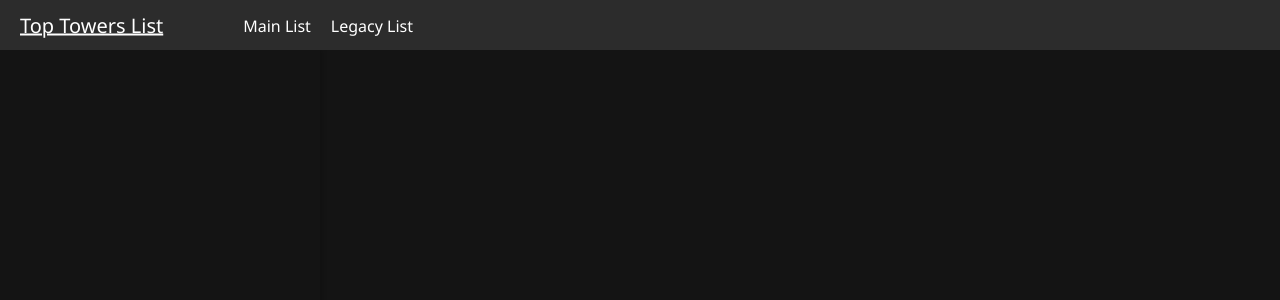
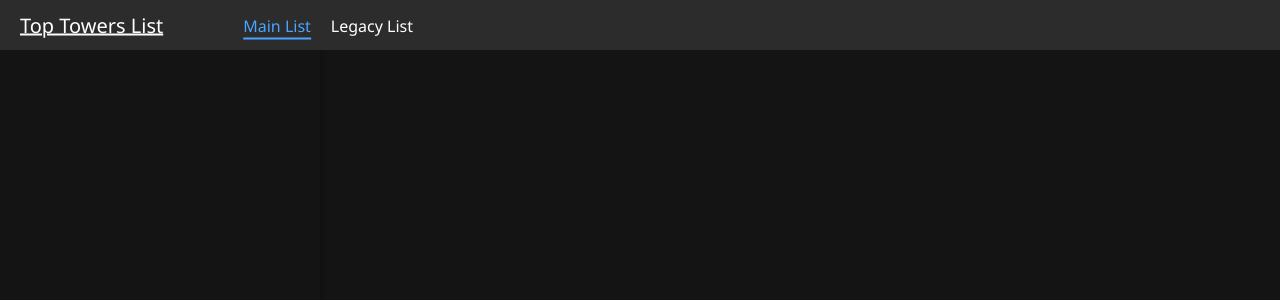
Before and after one commit to TheHaloDeveloper/TopTowersCommunity, a Flask app: page / in a window 1280 px wide. Shown: the top 300 px of the page. Run offline with Flask 3, Linux system fonts and the light colour scheme.

Commit message:
page hover animations and selection indicator

```diff
--- a/static/main.js
+++ b/static/main.js
@@ -56,3 +56,10 @@ for (let tower of data) {
         </div>
     `;
 }
+
+document.querySelectorAll('#navbar-pages div').forEach(el => {
+    el.addEventListener('click', () => {
+        document.querySelectorAll('#navbar-pages div').forEach(d => d.classList.remove('active'));
+        el.classList.add('active');
+    });
+});
--- a/static/styles.css
+++ b/static/styles.css
@@ -80,3 +80,37 @@ body {
     font-size: 16px;
     cursor: pointer;
 }
+
+#navbar-pages div,
+#spreadsheet-link {
+    position: relative;
+    transition: color 0.3s ease;
+}
+
+#navbar-pages div::after,
+#spreadsheet-link::after {
+    content: "";
+    position: absolute;
+    bottom: -3px;
+    left: 50%;
+    transform: translateX(-50%) scaleX(0);
+    transform-origin: center;
+    width: 100%;
+    height: 2px;
+    background-color: white;
+    transition: transform 0.3s ease;
+}
+
+#navbar-pages div:hover::after,
+#spreadsheet-link:hover::after {
+    transform: translateX(-50%) scaleX(1);
+}
+
+#navbar-pages .active {
+    color: #4aa4ff;
+}
+
+#navbar-pages .active::after {
+    background-color: #4aa4ff;
+    transform: translateX(-50%) scaleX(1);
+}
--- a/templates/index.html
+++ b/templates/index.html
@@ -11,7 +11,7 @@
         <div id="left">
             <a id="spreadsheet-link" href="https://docs.google.com/spreadsheets/d/1bxhj0Xtixkpo_BtzsnIg-qwLTA7qdb7Y6fursQjRZKM/edit?gid=737244206#gid=737244206" target="_blank">Top Towers List</a>
             <div id="navbar-pages">
-                <div>Main List</div>
+                <div class="active">Main List</div>
                 <div>Legacy List</div>
             </div>
         </div>
```
